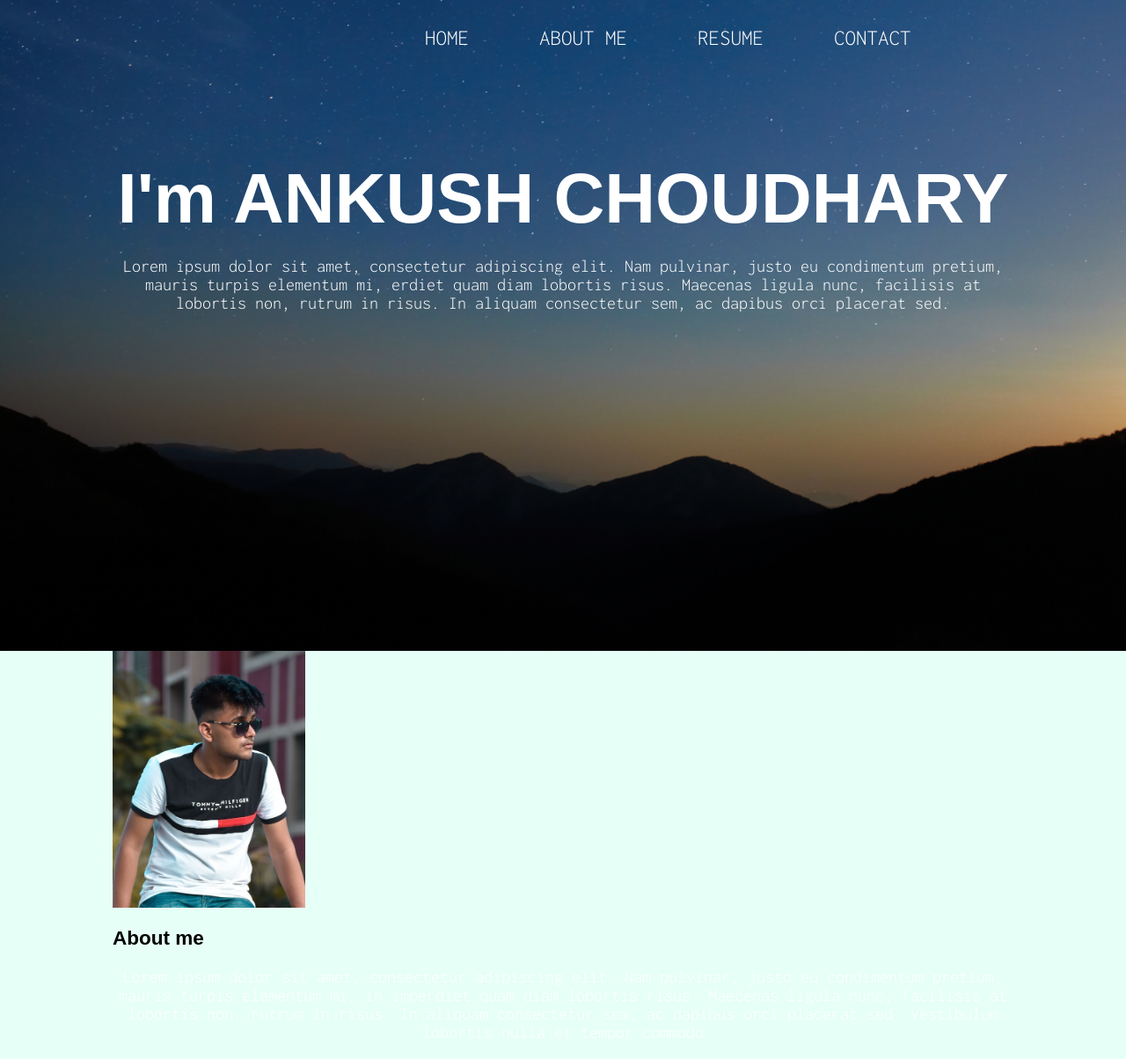
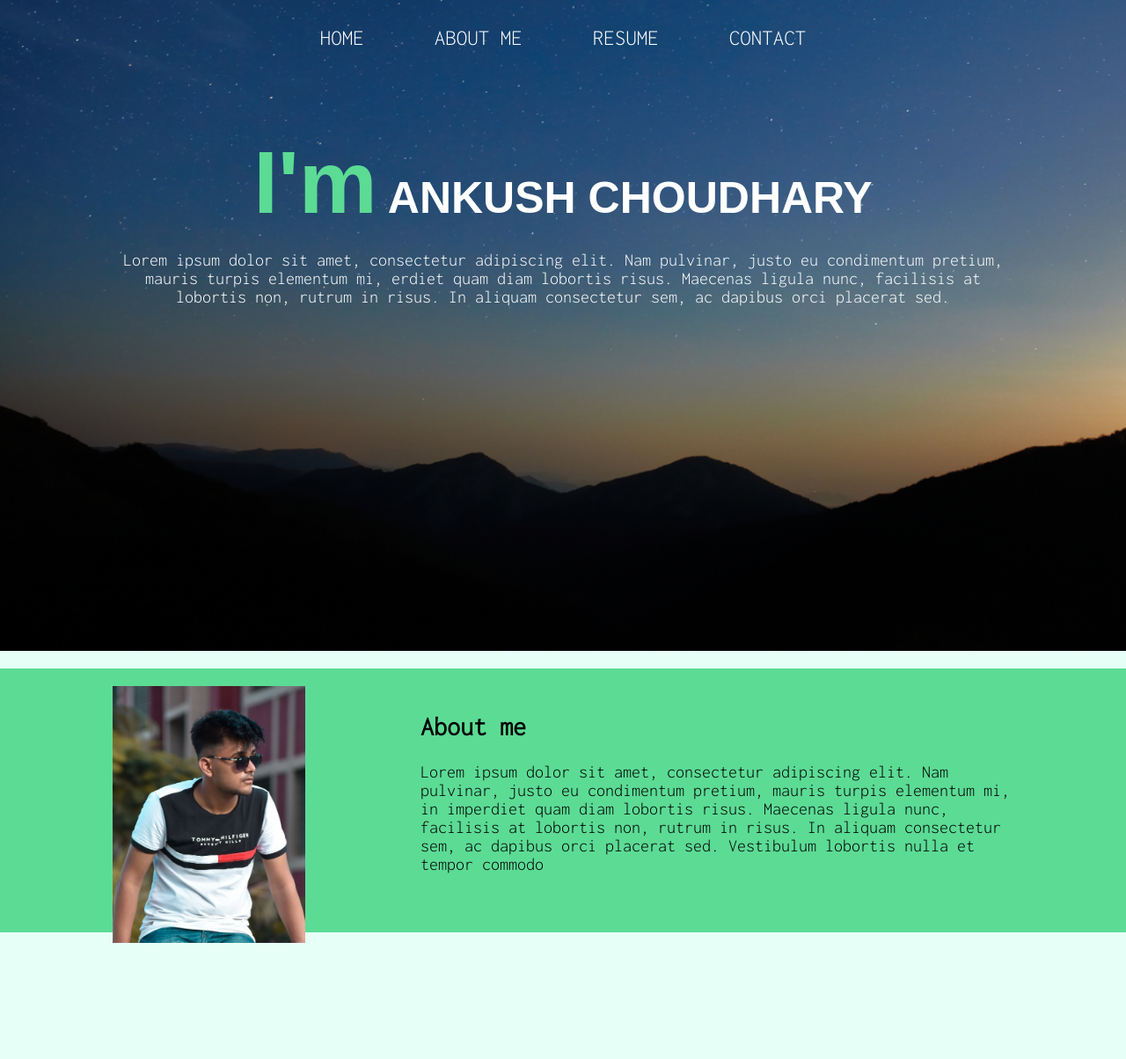
Before and after one commit to ankush28/portfolio-website, a plain HTML site: page index.html in a window 1280 px wide. Shown: the whole page at 88% size. After the commit the page ends 1075 px from the top, so only its background shows below. Drawn offline with Linux system fonts and the light colour scheme; a web font is replaced by a local one.

Commit message:
Update style.css

```diff
--- a/style.css
+++ b/style.css
@@ -11,6 +11,7 @@ body{
     width: 80%;
     margin: auto;
     overflow: hidden;
+
 }
 .home{
     background-image: url("background.png");
@@ -23,7 +24,8 @@ header{
     padding-top: 30px;
     min-height: 70px;
     border-radius: #e8491d 3px solid;
-    padding-left: 350px;
+    width: 100%;
+
 }
 
 header a{
@@ -36,22 +38,53 @@ header a{
 header ul{
     margin: 0;
     padding: 0;
+    display: inline-block;
+}
+.navbar{
+    text-align: center;
 }
 header li{
     float: left;
     display: inline;
     padding: 0 40px 0 40px;
+
 }
 .container h1{
     font-family: 'Coda Caption', sans-serif;
-    font-size: 80px;
+    font-size: 50px;
     text-align: center;
     color: #ffffff;
     margin-bottom: 0;
 }
-.container p{
+.pa{
     font-family: 'Inconsolata', monospace;
     color: #ffffff;
     font-size:20px ;
     text-align: center;
 }
+#showcase{
+    text-align: center;
+}
+#aboutme{
+    margin-top: 20px;
+    height: 300px;
+    color: #ffffff;
+    background-color:#5cdb95;
+    font-family: 'Inconsolata', monospace;
+
+}
+.container h1 span{
+    color:#5cdb95;
+    font-size: 100px;
+}
+.container__image{
+    float: left;
+    margin-top: 20px;
+
+}
+.container__text{
+    color: black;
+    font-size:20px;
+    margin-top: 50px;
+    padding-left:350px;
+}
```
